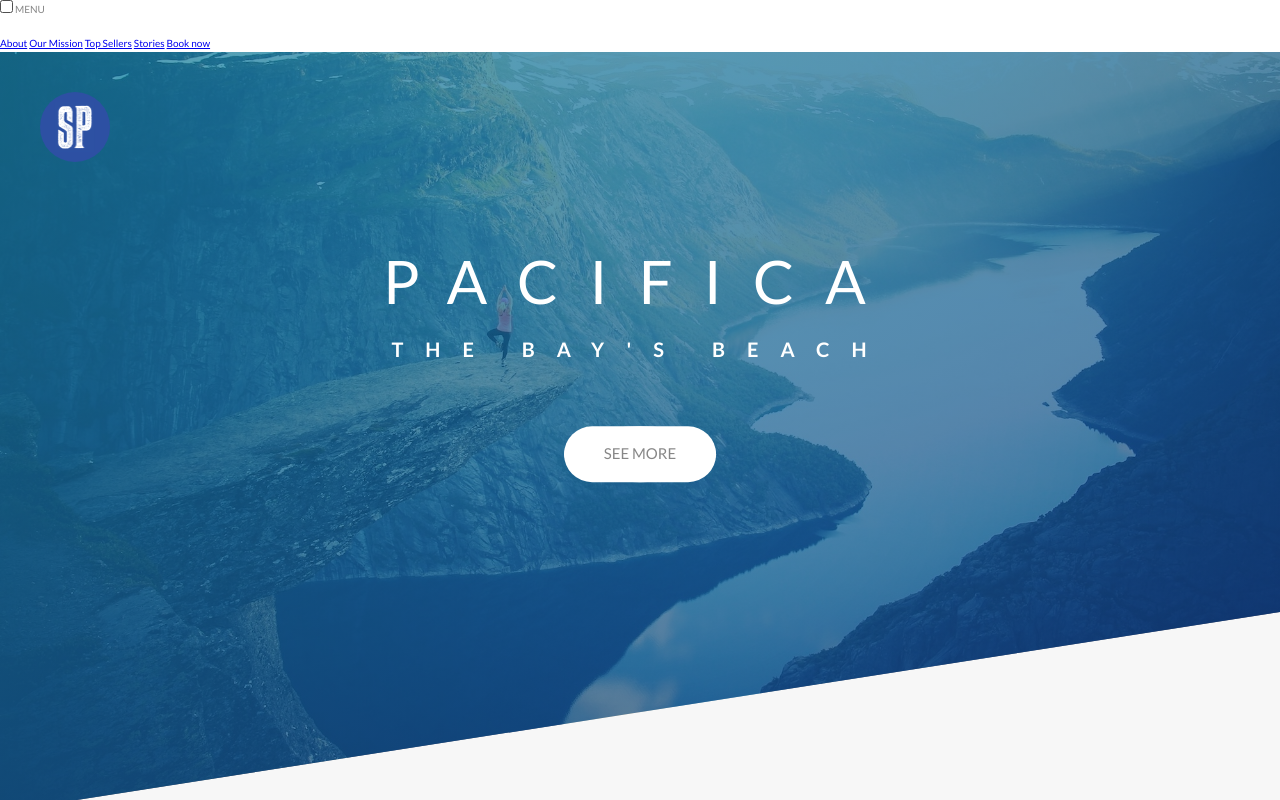
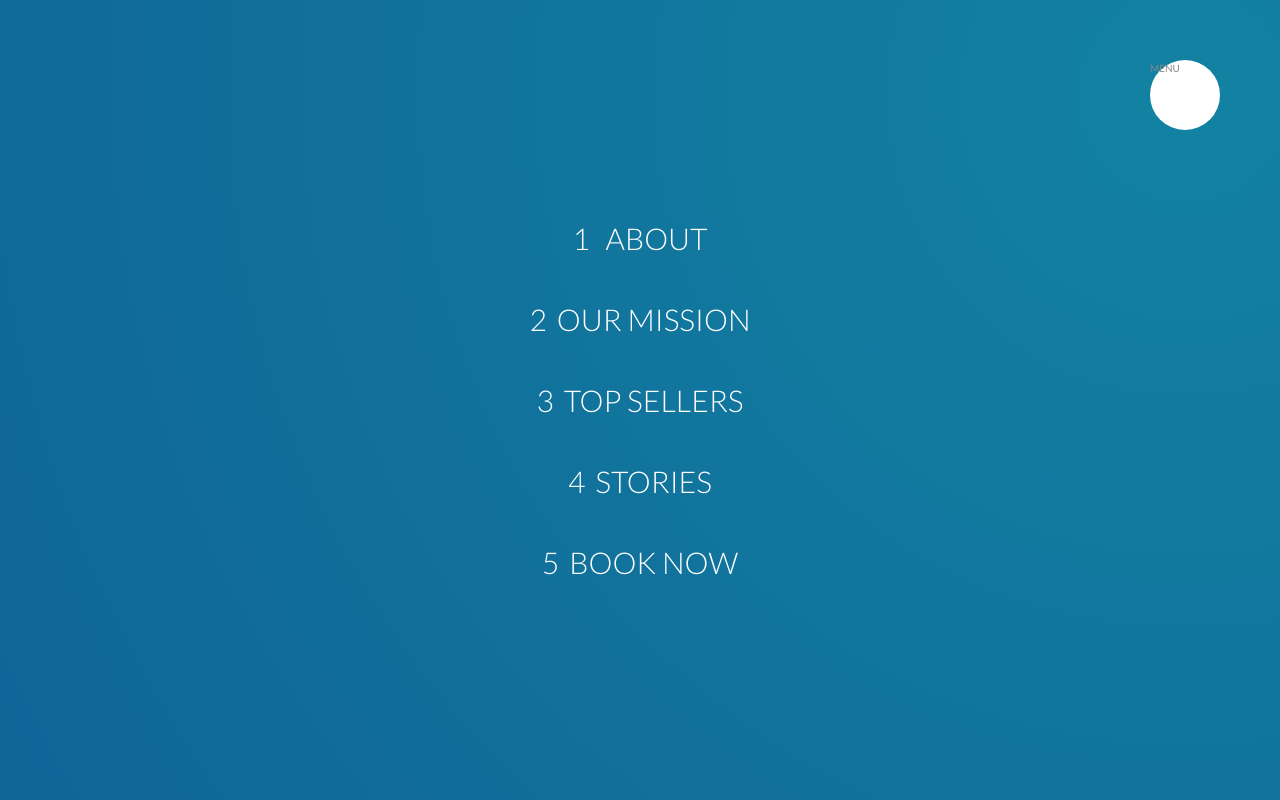
Before and after one commit to SashaPatsel/pacifica.com, a website: page index.html in a window 1280 px wide. Shown: the top 800 px of the page. Drawn offline with Linux system fonts and the light colour scheme.

Commit message:
full-screen nav

```diff
--- a/assets/sass/abstracts/_mixins.scss
+++ b/assets/sass/abstracts/_mixins.scss
@@ -5,3 +5,9 @@
     clear: both;
   }
 }
+
+@mixin center-element {
+  top: 50%;
+  left: 50%;
+  transform: translate(-50%, -50%);
+}
--- a/assets/sass/layout/_navigation.scss
+++ b/assets/sass/layout/_navigation.scss
@@ -0,0 +1,79 @@
+.navigation {
+  &__checkbox {
+    display: none;
+  }
+
+  &__button {
+    background-color: $color-white;
+    height: 7rem;
+    width: 7rem;
+    position: fixed;
+    top: 6rem;
+    right: 6rem;
+    border-radius: 50%;
+    z-index: 100;
+  }
+
+  &__background {
+    height: 6rem;
+    width: 6rem;
+    border-radius: 50%;
+    position: fixed;
+    top: 6.5rem;
+    right: 6.5rem;
+    background-image: radial-gradient($color-primary-light, $color-primary-dark );
+    z-index: 80;
+
+    transform: scale(80);
+  }
+
+  &__nav {
+    height: 100vh;
+    width: 100%;
+    position: fixed;
+    top: 0;
+    right: 0;
+    z-index: 90;
+  }
+
+  &__list {
+    position: absolute ;
+    @include center-element;
+    list-style: none;
+    text-align: center;
+    }
+
+  &__item {
+    margin: 1rem;
+  }
+
+  &__link {
+    &:link,
+    &:visited {
+      font-size: 3rem;
+      font-weight: 300;
+      padding: 1rem 2rem;
+      color: $color-white;
+      text-decoration: none;
+      text-transform: uppercase;
+      background-image: linear-gradient(120deg, transparent 0%, transparent 50%, $color-white 50%);
+      background-size: 230%;
+      transition: all .4s;
+      display: inline-block;
+
+      span {
+        margin-right: 1rem;
+        display: inline-block;
+      }
+    }
+
+    &:hover,
+    &:active {
+      background-position: 100%;
+      color: $color-primary;
+      transform: translateX(1rem);
+    }
+
+
+  }
+}
--- a/assets/sass/main.scss
+++ b/assets/sass/main.scss
@@ -18,5 +18,6 @@
 @import "layout/grid";
 @import "layout/header";
 @import "layout/footer";
+@import "layout/navigation";
 
 @import "pages/home";
--- a/index.html
+++ b/index.html
@@ -22,11 +22,18 @@
     <div class="navigation__background">&nbsp;</div>
     <nav class="navigation__nav">
       <ul class="navigation__list">
-        <a href="#" class="navigation__link">About</a>
-        <a href="#" class="navigation__link">Our Mission</a>
-        <a href="#" class="navigation__link">Top Sellers</a>
-        <a href="#" class="navigation__link">Stories</a>
-        <a href="#" class="navigation__link">Book now</a>
+        <li class="navigation__item">
+          <a href="" class="navigation__link"><span>1</span>
+            About</a>
+        </li>
+        <li class="navigation__item">
+          <a href="" class="navigation__link"><span>2</span>Our Mission</a></li>
+        <li class="navigation__item">
+          <a href="" class="navigation__link"><span>3</span>Top Sellers</a></li>
+        <li class="navigation__item">
+          <a href="" class="navigation__link"><span>4</span>Stories</a></li>
+        <li class="navigation__item">
+          <a href="" class="navigation__link"><span>5</span>Book now</a></li>
       </ul>
     </nav>
   </div>
@@ -260,8 +267,7 @@
         <video class="bg-video__content" autoplay muted loop>
           <!-- having both of these ensures our vids will work across all browsers -->
           <source src="assets/images/video.mp4" type="video/mp4">
-          <source src="assets/images/video.webm" type="video/webm">
-            Your Browser cannot support this video :(
+          <source src="assets/images/video.webm" type="video/webm"> Your Browser cannot support this video :(
         </video>
       </div>
       <div class="u-center-text u-mgn-btm-big">
@@ -283,7 +289,9 @@
               Curry, Bang!
             </h3>
             <p>
-                  "They do have a timeout, decide to use it--Curry, way downtown--BANG! BANG! Oh, what a shot from  Curry...with six tenths of a second remaining... The brilliant shooting of Stephen Curry continues. And he ties the NBA record with his 12th three-pointer of the game.""
+              "They do have a timeout, decide to use it--Curry, way downtown--BANG! BANG! Oh, what a shot from Curry...with six tenths
+              of a second remaining... The brilliant shooting of Stephen Curry continues. And he ties the NBA record with
+              his 12th three-pointer of the game.""
             </p>
           </div>
         </div>
@@ -302,7 +310,10 @@
               The best shooter of all time
             </h3>
             <p>
-                      "He's the most unique player I've ever seen in all my years in the NBA, You take the combination of ball-handling skills and shooting skills, there's never been a player like Stephen Curry. He's No. 1 in that area. I'm not saying he's the most dominant player to ever play the game ... but he is in the conversation with the great players of all time."
+              "He's the most unique player I've ever seen in all my years in the NBA, You take the combination of ball-handling skills
+              and shooting skills, there's never been a player like Stephen Curry. He's No. 1 in that area. I'm not saying
+              he's the most dominant player to ever play the game ... but he is in the conversation with the great players
+              of all time."
             </p>
           </div>
         </div>
@@ -369,17 +380,30 @@
       <div class="col-1-of-2">
         <div class="footer__navigation">
           <ul class="footer__list">
-            <li class="footer__item"><a href="#" class="footer__link">Company</a></li>
-            <li class="footer__item"><a href="#" class="footer__link">Contact</a></li>
-            <li class="footer__item"><a href="#" class="footer__link">Careers</a></li>
-            <li class="footer__item"><a href="#" class="footer__link">Privacy </a></li>
-            <li class="footer__item"><a href="#" class="footer__link">Terms</a></li>
+            <li class="footer__item">
+              <a href="#" class="footer__link">Company</a>
+            </li>
+            <li class="footer__item">
+              <a href="#" class="footer__link">Contact</a>
+            </li>
+            <li class="footer__item">
+              <a href="#" class="footer__link">Careers</a>
+            </li>
+            <li class="footer__item">
+              <a href="#" class="footer__link">Privacy </a>
+            </li>
+            <li class="footer__item">
+              <a href="#" class="footer__link">Terms</a>
+            </li>
           </ul>
         </div>
       </div>
       <div class="col-1-of-2">
         <p class="footer__copyright">
-          Built by <a href="#" class="footer__link--copy">  Sasha Patsel </a>, with a big hand from <a href="https://www.udemy.com/advanced-css-and-sass/learn/v4/" class="footer__link--copy">  Jonas Shmedtmann  </a>.
+          Built by
+          <a href="#" class="footer__link--copy"> Sasha Patsel </a>, with a big hand from
+          <a href="https://www.udemy.com/advanced-css-and-sass/learn/v4/" class="footer__link--copy">
+          Jonas Shmedtmann </a>.
         </p>
       </div>
     </div>
```
Also changed, not shown: assets/css/style.css. Lines whose indentation alone changed are shown as unchanged.
